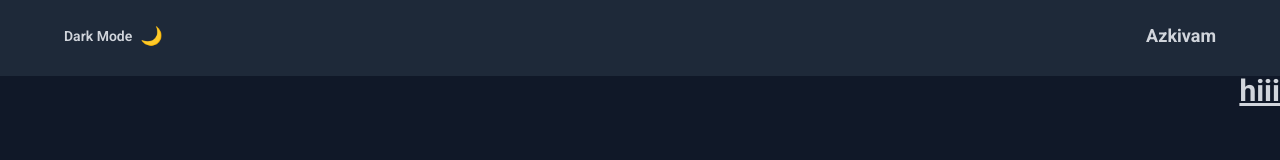
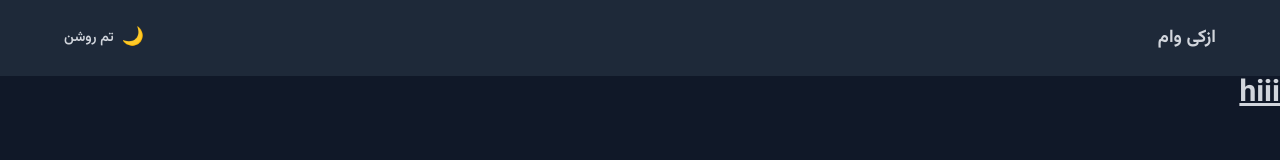
Before and after one commit to fezebr/azkivam, a Vue app: page / in a window 1280 px wide. Shown: the top 160 px of the page. Built offline with nearby package versions, Linux system fonts and the light colour scheme.

Commit message:
fix: convert Header component name to MainHeader

```diff
--- a/src/App.vue
+++ b/src/App.vue
@@ -1,10 +1,10 @@
 <template>
-  <Header />
+  <MainHeader />
   <div class="dark-background">
     <RouterView />
   </div>
 </template>
 
 <script lang="ts" setup>
-import Header from './components/Header.vue'
+import MainHeader from './components/MainHeader.vue'
 </script>
--- a/src/components/Header.vue
+++ b/src/components/MainHeader.vue
@@ -1,12 +1,12 @@
 <template>
   <header class="py-6 flex justify-between items-center shadow-md px-4 md:px-16 light-background">
-    <h1 class="text-lg font-bold">Azkivam</h1>
+    <h1 class="text-lg font-bold">ازکی وام</h1>
     <button
       class="flex items-center gap-2 text-sm font-semibold cursor-pointer dark-text"
       @click="toggleTheme"
     >
       <span class="text-lg">{{ theme === 'light' ? '☀️' : '🌙' }}</span>
-      <span>{{ theme === 'light' ? 'Light Mode' : 'Dark Mode' }}</span>
+      <span>{{ theme === 'light' ? 'تم تیره' : 'تم روشن' }}</span>
     </button>
   </header>
 </template>
```
